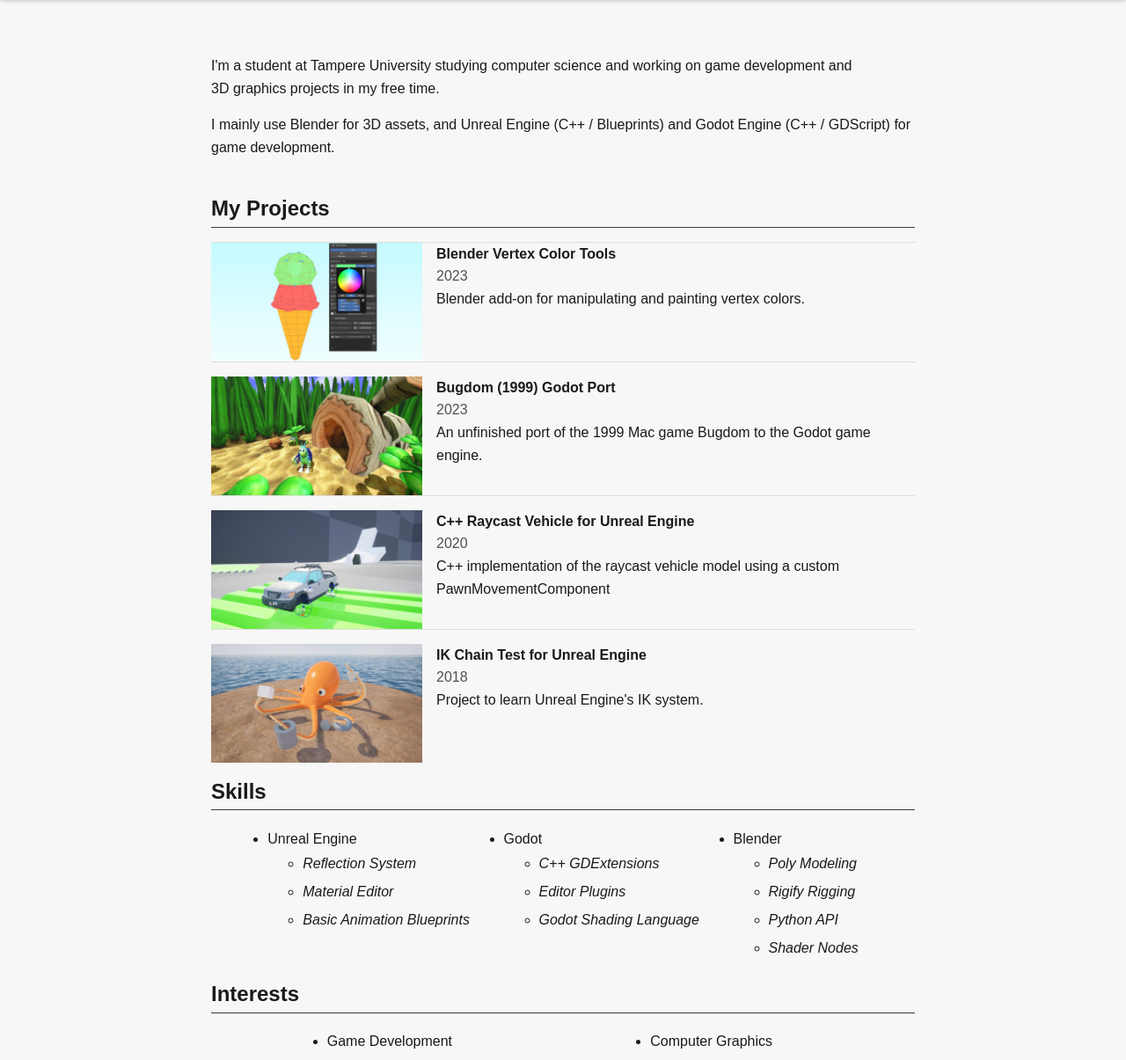
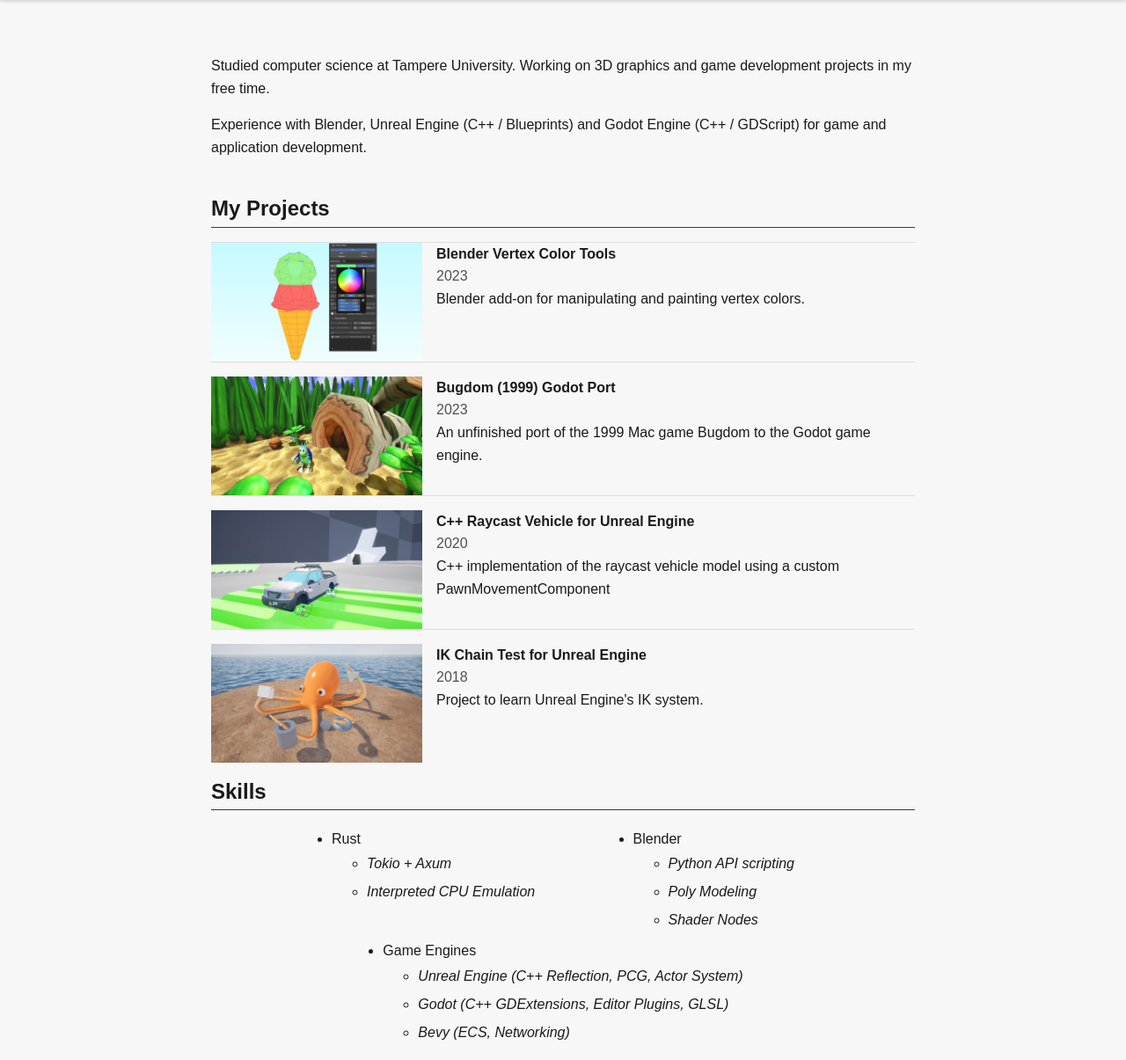
Before and after one commit to EelisOtsamo/eelisotsamo.github.io, a plain HTML site: page index.html in a window 1280 px wide. Shown: the part 68-1273 px from the top of the page at 88% size. Drawn offline with Linux system fonts and the light colour scheme.

Commit message:
Update personal information and skills in index.html

```diff
--- a/index.html
+++ b/index.html
@@ -20,11 +20,11 @@
 	</header>	<main class="main-container">
 		<article>
 			<p>
-				I'm a student at Tampere University studying computer science and working on game development and
-				3D&nbsp;graphics projects in my free time.
+				Studied computer science at Tampere University. Working on 3D&nbsp;graphics and game development
+				projects in my free time.
 			</p>
 			<p>
-				I mainly use Blender for 3D assets, and Unreal Engine (C++&nbsp;/&nbsp;Blueprints) and Godot Engine (C++&nbsp;/&nbsp;GDScript) for game development.
+				Experience with Blender, Unreal Engine (C++&nbsp;/&nbsp;Blueprints) and Godot Engine (C++&nbsp;/&nbsp;GDScript) for game and application development.
 			</p>
 			<section class="projects">
 				<h2>My Projects</h2>
@@ -78,28 +78,26 @@
 				<div class="line"></div>
 				<ul class="list-wrapped">
 					<li>
-						Unreal Engine
+						Rust
 						<ul>
-							<li>Reflection System</li>
-							<li>Material Editor</li>
-							<li>Basic Animation Blueprints</li>
-						</ul>
-					</li>
-					<li>
-						Godot
-						<ul>
-							<li>C++ GDExtensions</li>
-							<li>Editor Plugins</li>
-							<li>Godot Shading Language</li>
+							<li>Tokio + Axum</li>
+							<li>Interpreted CPU Emulation</li>
 						</ul>
 					</li>
 					<li>
 						Blender
 						<ul>
+							<li>Python API scripting</li>
 							<li>Poly Modeling</li>
-							<li>Rigify Rigging</li>
-							<li>Python API</li>
 							<li>Shader Nodes</li>
+						</ul>
+					</li>
+					<li>
+						Game Engines
+						<ul>
+							<li>Unreal Engine (C++ Reflection, PCG, Actor System)</li>
+							<li>Godot (C++ GDExtensions, Editor Plugins, GLSL)</li>
+							<li>Bevy (ECS, Networking)</li>
 						</ul>
 					</li>
 				</ul>
```
